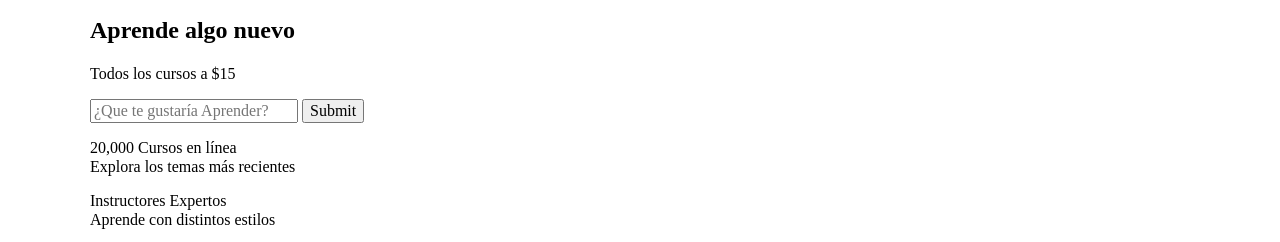
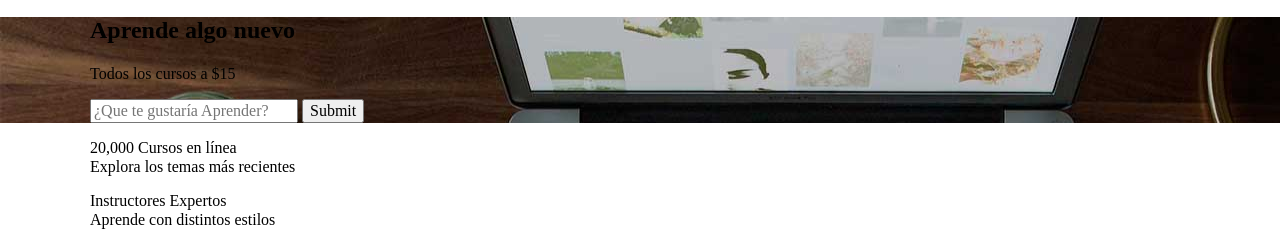
Before and after one commit to johnlopezh/ExecersiesFlex, a website: page carrito/index.html in a window 1280 px wide. Shown: the part 89-331 px from the top of the page. Drawn offline with nearby package versions, Linux system fonts and the light colour scheme; files that its build step writes are made by us from their sources.

Commit message:
Prueba de instalación de Gulp

```diff
--- a/carrito/scss/_mixins.scss
+++ b/carrito/scss/_mixins.scss
@@ -9,3 +9,7 @@
     text-decoration: none;
     text-transform: uppercase;
 }
+
+@mixin box-sizing($box-model) {
+    box-sizing: $box-model;
+}
--- a/carrito/scss/app.scss
+++ b/carrito/scss/app.scss
@@ -1,5 +1,15 @@
 @import 'variables';
 @import 'mixins';
+html {
+    @include box-sizing(border-box);
+}
+
+*,
+*:after,
+*:before {
+    @include box-sizing(inherit);
+}
+
 .body {
     font-family: $fuente_principal;
 }
@@ -39,3 +49,7 @@
         }
     }
 }
+
+.hero {
+    background-image: url(../img/hero.jpg);
+}
```
Also changed, not shown: carrito/package.json (line endings or trailing spaces).
